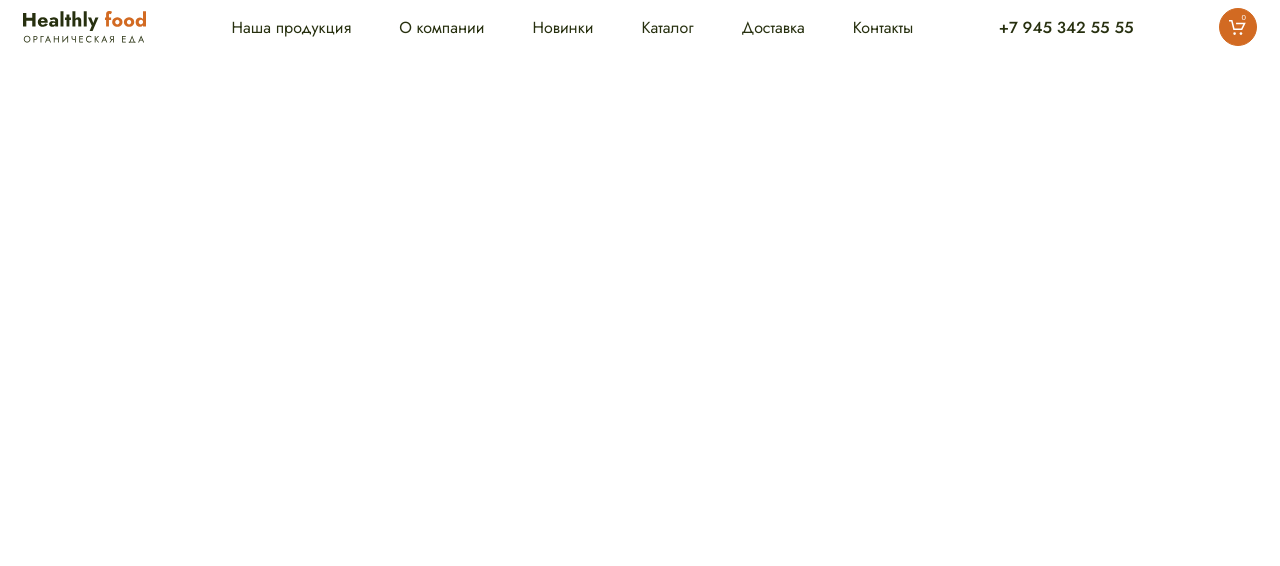
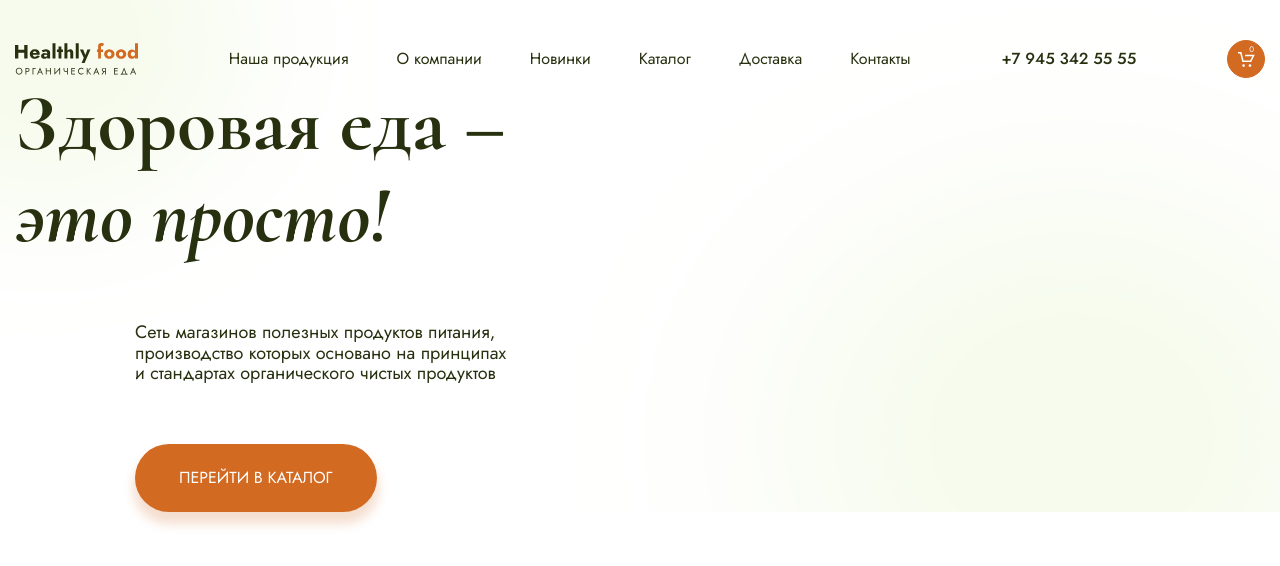
Before and after one commit to plzclickme/Module02-Test, a website built with webpack: page src/index.html in a window 1280 px wide. Built offline with nearby package versions, Linux system fonts and the light colour scheme.

Commit message:
add new feauture-main block

```diff
--- a/package.json
+++ b/package.json
@@ -31,6 +31,7 @@
         "webpack-dev-server": "^4.11.1"
     },
     "dependencies": {
-        "html-webpack-plugin": "^5.5.0"
+        "html-webpack-plugin": "^5.5.0",
+        "normalize.css": "^8.0.1"
     }
 }
--- a/src/index.html
+++ b/src/index.html
@@ -39,6 +39,25 @@
                     <span class="header__counter">0</span>
                 </button>
             </header>
+            <div class="container">
+                <div class="main__text">
+                    <h1 class="title title_block">
+                        Здоровая еда &ndash;
+
+                        <span class="title__span"> это просто!</span>
+                    </h1>
+                    <div class="main__item">
+                        <p class="description description_size-s">
+                            Сеть магазинов полезных продуктов питания,
+                            производство которых основано на&nbsp;принципах и
+                            стандартах органического чистых продуктов
+                        </p>
+                        <div class="main__link">
+                            <a href="#" class="link">Перейти в каталог</a>
+                        </div>
+                    </div>
+                </div>
+            </div>
         </div>
     </body>
 </html>
--- a/src/index.js
+++ b/src/index.js
@@ -1 +1,2 @@
+import "normalize.css";
 import "./styles/main.scss";
--- a/src/styles/main.scss
+++ b/src/styles/main.scss
@@ -13,14 +13,13 @@ html {
 body {
     font-size: 1.6rem;
     font-family: $font-jost;
+    color: $Green;
 }
 
 .header {
-    margin-top: 4rem;
     max-width: 1440px;
     margin: 0 auto;
-    padding-left: 15px;
-    padding-right: 15px;
+    padding: 4rem 15px 0 15px;
     display: flex;
     justify-content: space-between;
     align-items: center;
@@ -32,7 +31,6 @@ body {
         gap: 4.8rem;
     }
     &__link {
-        font-size: 1.6rem;
         color: $Green;
         text-decoration: none;
         &:hover {
@@ -40,7 +38,6 @@ body {
         }
     }
     &__tel {
-        font-size: 1.6rem;
         font-weight: 500;
         color: $Green;
         text-decoration: none;
@@ -80,3 +77,53 @@ body {
     width: 12.3rem;
     height: 3.2rem;
 }
+.container {
+    margin-top: 4rem;
+    max-width: 1440px;
+    margin: 0 auto;
+    padding-left: 15px;
+    padding-right: 15px;
+}
+.main {
+    background-image: url(../images/main.png);
+    background-size: cover;
+    background-position-x: center;
+    &__item {
+        margin-left: 12rem;
+        max-width: 378px;
+        margin-top: 6rem;
+    }
+    &__link {
+        margin-top: 6rem;
+    }
+}
+.title {
+    font-family: $font-cormorant;
+    font-weight: 700;
+    font-size: 8rem;
+    margin: 0;
+    &__span {
+        font-style: italic;
+    }
+    &_block {
+        .title__span {
+            display: block;
+        }
+    }
+}
+.description {
+    margin: 0;
+    &_size-s {
+        font-size: 1.8rem;
+    }
+}
+.link {
+    color: $white;
+    text-transform: uppercase;
+    padding: 2.5rem 4.4rem;
+    background-color: $Orange;
+    box-shadow: 0px 1rem 1.1rem 0.2rem rgba(207, 92, 13, 0.2);
+    text-decoration: none;
+    border-radius: 3.8rem;
+    display: inline-block;
+}
```
Also changed, not shown: dist/index.html, dist/src/styles/main.css, src/images/main.png (added), 1 other file.
